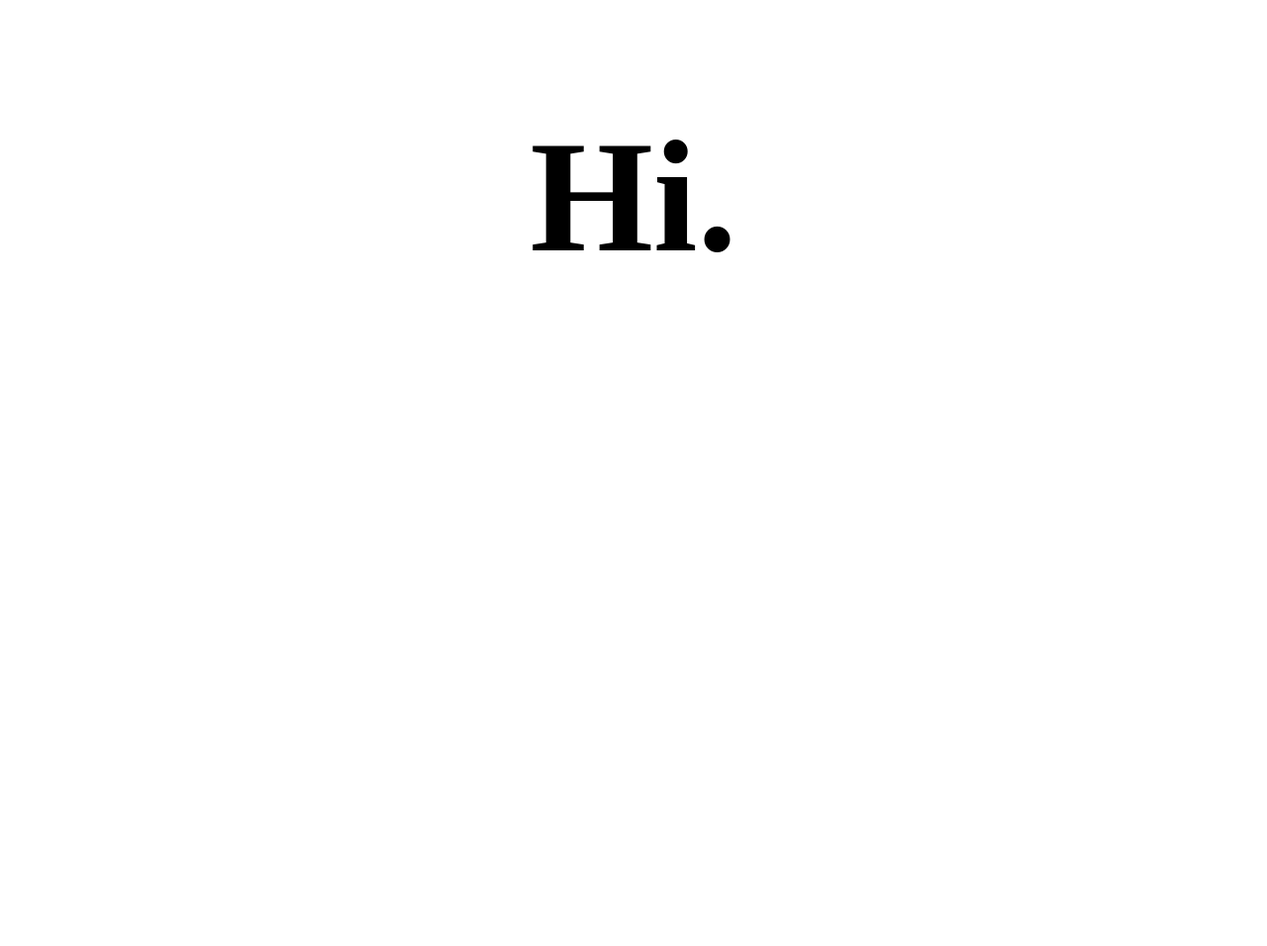
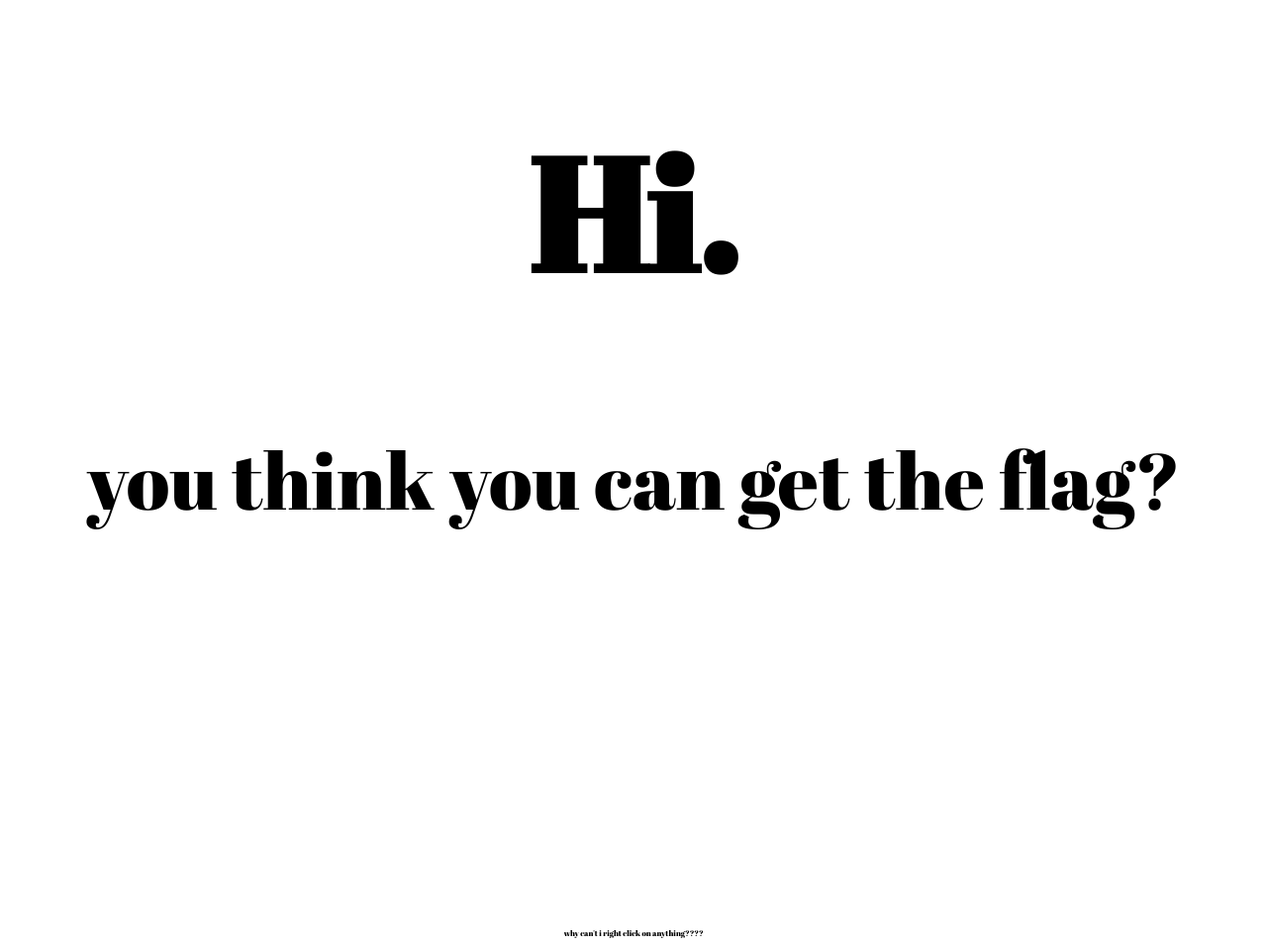
Before and after one commit to Snowton/nrc-chal, a plain HTML site: page index.html in a window 1280 px wide. Shown: the whole page at 99% size. Before the commit the page ends 800 px from the top, so only its background shows below. Drawn offline with nearby package versions, Linux system fonts and the light colour scheme.

Commit message:
make it look a bit nicer

```diff
--- a/index.html
+++ b/index.html
@@ -7,10 +7,17 @@
     <title>Document</title>
     <link rel="stylesheet" href="useless-file.css">
     <script src="https://ajax.googleapis.com/ajax/libs/jquery/3.5.1/jquery.min.js"></script>
+
+    <link rel="preconnect" href="https://fonts.gstatic.com">
+    <link href="https://fonts.googleapis.com/css2?family=Abril+Fatface&display=swap" rel="stylesheet">
+
 </head>
 <body>
     <h1>Hi.</h1>
 
+    you think you can get the flag?
+
+    <p class="small">why can't i right click on anything????</p>
     <script src="index.js"></script>
 </body>
 </html>
--- a/useless-file.css
+++ b/useless-file.css
@@ -1,6 +1,14 @@
 body {
     text-align: center;
     font-size: 5rem;
+    font-family: 'Abril Fatface', cursive;
 }
 
+.small {
+    margin-top: 50vh;
+    font-size: 0.5rem;
+}
+
+/* cause i disabled it in index.js */
+/* no right click = n.r.c. */
 /* flag{keyboard_shortcuts_or_taskbar} */
```
